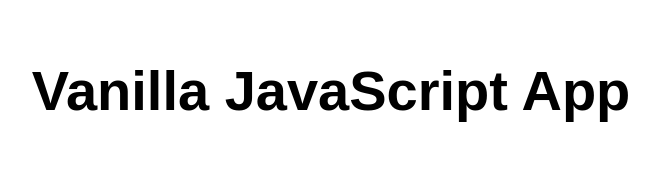
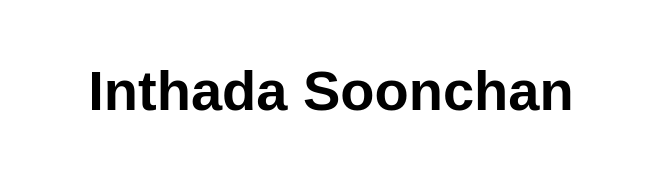
Before and after one commit to InthadaSoonchan/webappKKU, a website: page src/index.html in a window 1280 px wide. Shown: the whole page, without its empty margins (309-968 px from the left). Drawn offline with Linux system fonts and the light colour scheme.

Commit message:
Update index.html

```diff
--- a/src/index.html
+++ b/src/index.html
@@ -10,7 +10,7 @@
 
 <body>
   <main>
-    <h1>Vanilla JavaScript App</h1>
+    <h1>Inthada Soonchan</h1>
   </main>
 </body>
 
```
